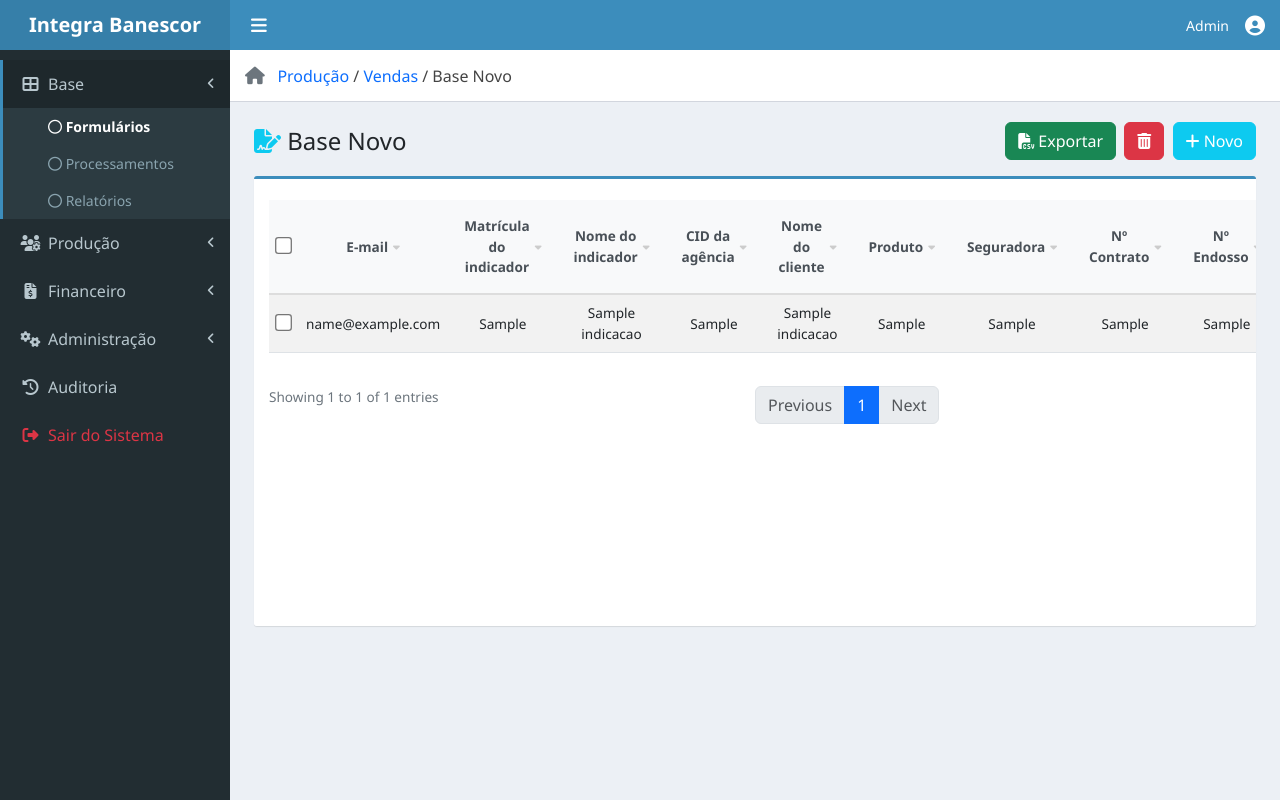
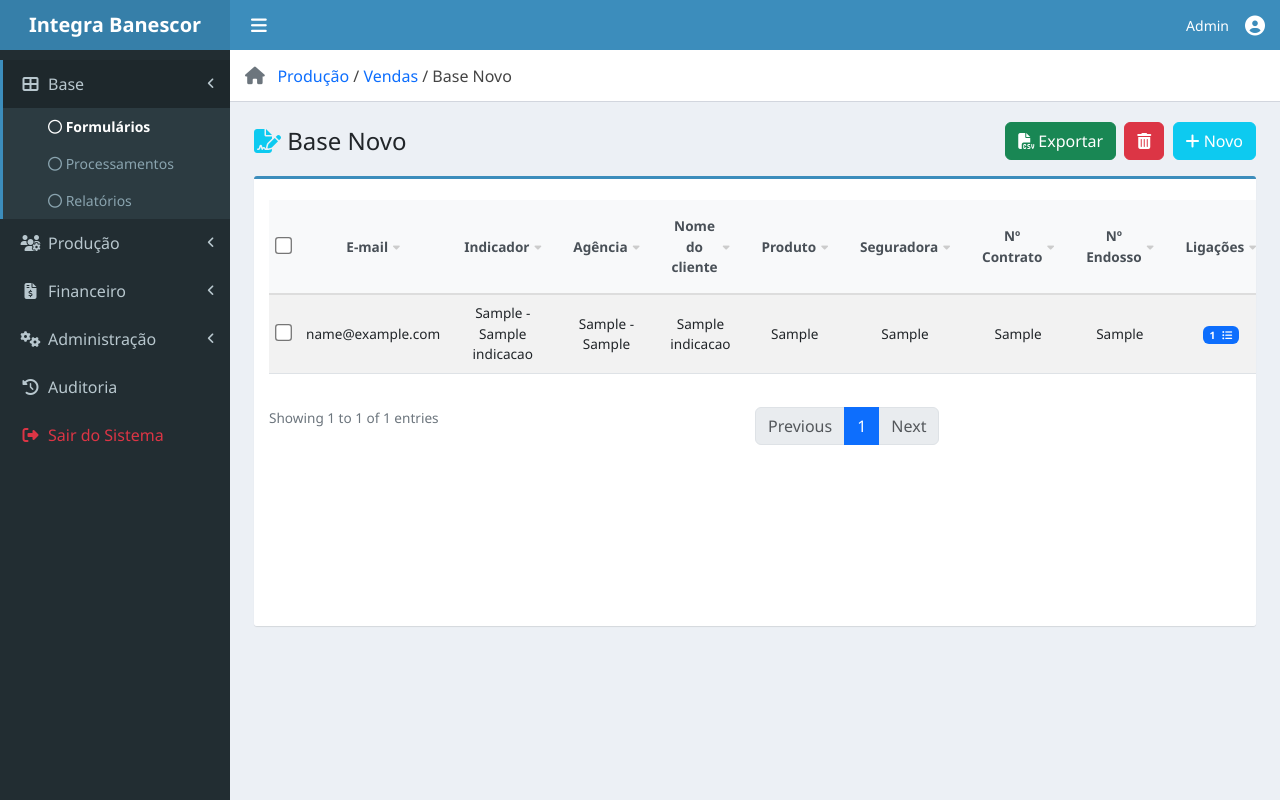
Before and after one commit to DevelopeGoncalves/testando, a Django app: page /base/formularios/base-novo/ in a window 1280 px wide. Run offline with Django 5.2, Linux system fonts and the light colour scheme; a user stored in the database is signed in; data comes from the database, SQL or seed files in the repository; tables that the repository leaves empty hold one stand-in row (values such as "Sample post"); some libraries are stand-ins or nearby versions.

Commit message:
Concatena Indicador e Agencia tambem na Base Novo
A concatenacao (Indicador = matricula-nome, Agencia = CID-nome, com a
coluna Matricula separada oculta) passa a valer nas duas telas, nao so no
Novo. Assim, quando a ligacao e encerrada e o registro sai do Novo e vai
para a Base Novo, ele mantem a mesma visao concatenada. A view
lista_base_novo tambem passa a puxar o nome da agencia da tabela Unidade.
A ficha de edicao continua com os campos separados.

```diff
--- a/core/templates/core/base/formularios/base_novo.html
+++ b/core/templates/core/base/formularios/base_novo.html
@@ -140,8 +140,8 @@
                             <th class="text-center">{% if apenas_pendentes %}Responsável{% else %}E-mail{% endif %}</th>
                             <th class="text-center">E-mail do indicador (outro)</th>
                             <th class="text-center">Matrícula do indicador</th>
-                            <th class="text-center">{% if apenas_pendentes %}Indicador{% else %}Nome do indicador{% endif %}</th>
-                            <th class="text-center">{% if apenas_pendentes %}Agência{% else %}CID da agência{% endif %}</th>
+                            <th class="text-center">Indicador</th>
+                            <th class="text-center">Agência</th>
                             <th class="text-center">Telefone do indicador</th>
                             <th class="text-center">Enviar orçamento para</th>
                             <th class="text-center">Nome do cliente</th>
@@ -212,8 +212,8 @@
                             <td class="text-center">{% if apenas_pendentes %}{{ i.responsavel|default:'-' }}{% else %}{{ i.email|default:'-' }}{% endif %}</td>
                             <td class="text-center">{{ i.email_indicador_outro|default:'-' }}</td>
                             <td class="text-center">{{ i.matricula_indicador|default:'-' }}</td>
-                            <td class="text-center">{% if apenas_pendentes %}{% if i.matricula_indicador or i.nome_indicador %}{{ i.matricula_indicador|default:'' }}{% if i.matricula_indicador and i.nome_indicador %} - {% endif %}{{ i.nome_indicador|default:'' }}{% else %}-{% endif %}{% else %}{{ i.nome_indicador|default:'-' }}{% endif %}</td>
-                            <td class="text-center">{% if apenas_pendentes %}{% if i.cid_agencia or i.nome_agencia %}{{ i.cid_agencia|default:'' }}{% if i.cid_agencia and i.nome_agencia %} - {% endif %}{{ i.nome_agencia|default:'' }}{% else %}-{% endif %}{% else %}{{ i.cid_agencia|default:'-' }}{% endif %}</td>
+                            <td class="text-center">{% if i.matricula_indicador or i.nome_indicador %}{{ i.matricula_indicador|default:'' }}{% if i.matricula_indicador and i.nome_indicador %} - {% endif %}{{ i.nome_indicador|default:'' }}{% else %}-{% endif %}</td>
+                            <td class="text-center">{% if i.cid_agencia or i.nome_agencia %}{{ i.cid_agencia|default:'' }}{% if i.cid_agencia and i.nome_agencia %} - {% endif %}{{ i.nome_agencia|default:'' }}{% else %}-{% endif %}</td>
                             <td class="text-center">{{ i.telefone_indicador|default:'-' }}</td>
                             <td class="text-center">{{ i.enviar_orcamento_para|default:'-' }}</td>
                             <td class="text-center">{{ i.nome_cliente|default:'-' }}</td>
@@ -762,7 +762,7 @@
         // Ramo(18) e Tipo Documento(19) ficam ocultas, deixo oculto as colunas de acordo com os numeros
         // Na tela "Novo", ordena por padrão pela coluna "Próxima ligação" (índice 22)
         // em ordem decrescente. Na Base Novo mantém sem ordenação inicial.
-        iniciarTabelaExcel('tabela-base-novo', [2, 4, 8, 9, 11, 12, 13, 15, 16, 18, 19{% if apenas_pendentes %}, 5{% endif %}]{% if apenas_pendentes %}, [[22, 'desc']]{% endif %});
+        iniciarTabelaExcel('tabela-base-novo', [2, 4, 8, 9, 11, 12, 13, 15, 16, 18, 19, 5]{% if apenas_pendentes %}, [[22, 'desc']]{% endif %});
 
         // Prepara o pop-up de ligação (só existe na tela do card "Novo").
         if (PODE_REGISTRAR_LIGACAO) {
--- a/core/views.py
+++ b/core/views.py
@@ -933,7 +933,18 @@ def lista_base_novo(request):
         form = IndicacaoForm()
         erro_formulario_msg = ''
 
-    indicacoes = Indicacao.objects.all().order_by('-id').select_related('seguradora', 'ramo', 'tipo_documento').prefetch_related('ligacoes__motivo_nao_venda')
+    indicacoes = list(
+        Indicacao.objects.all().order_by('-id')
+        .select_related('seguradora', 'ramo', 'tipo_documento')
+        .prefetch_related('ligacoes__motivo_nao_venda')
+    )
+    # Nome da agência (tabela Unidade) para concatenar "CID - Nome" na lista, igual ao Novo.
+    # Necessário aqui também porque, ao encerrar a ligação, o registro sai do Novo e passa a
+    # aparecer só na Base Novo - que deve manter a mesma visão concatenada.
+    cids = {(i.cid_agencia or '').strip() for i in indicacoes if i.cid_agencia}
+    mapa_agencia = {u.cid_unidade: u.unidade for u in Unidade.objects.filter(cid_unidade__in=cids)} if cids else {}
+    for ind in indicacoes:
+        ind.nome_agencia = mapa_agencia.get((ind.cid_agencia or '').strip(), '')
 
     return render(request, 'core/base/formularios/base_novo.html', {
         'indicacoes': indicacoes,
```
